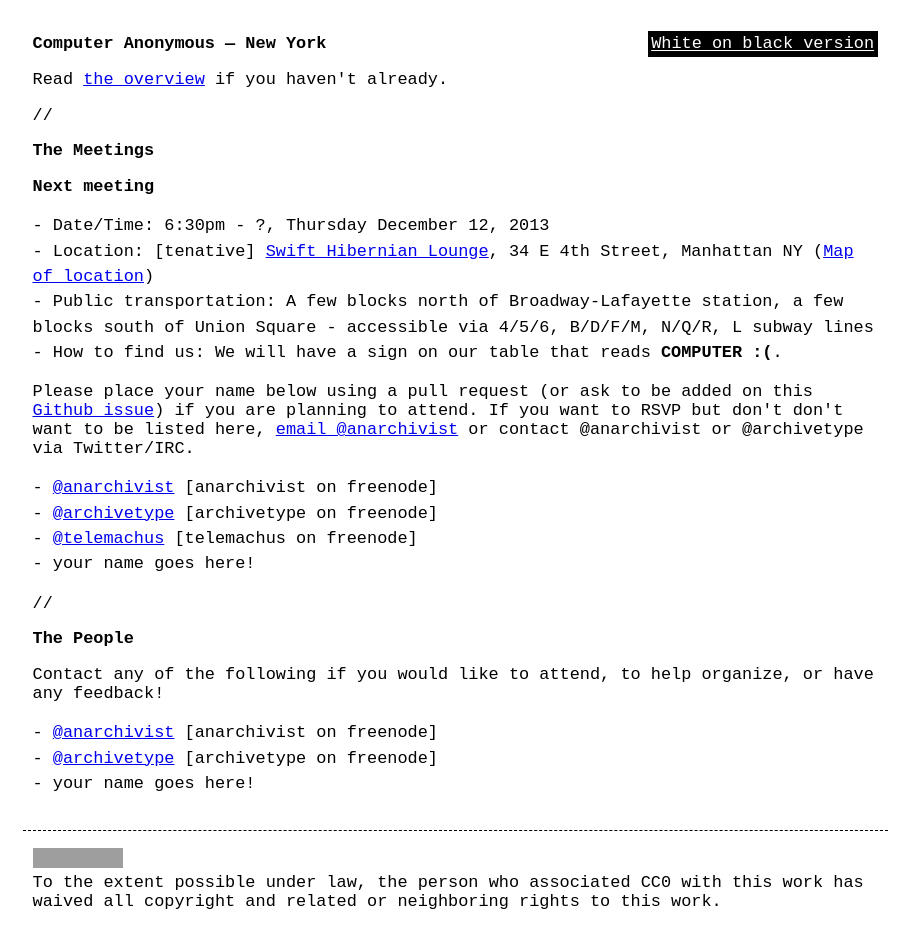
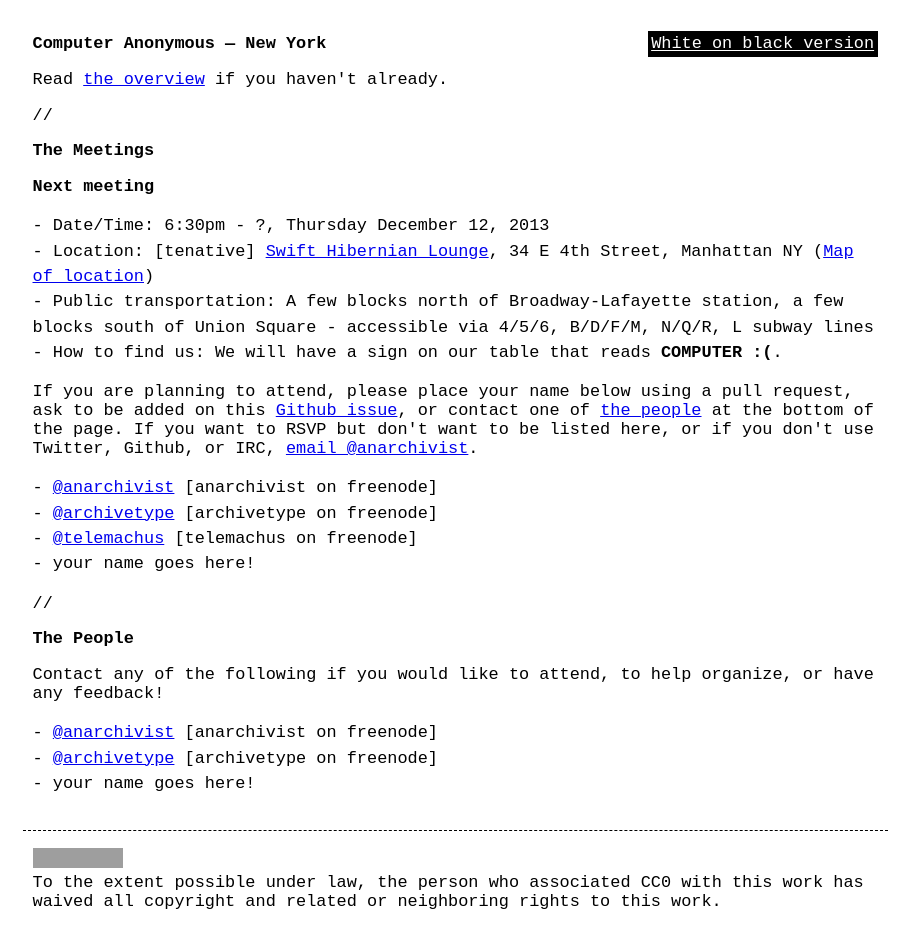
Before and after one commit to computeranonymous/computer, a Jekyll site: the page built from us_newyork.html, in a window 1280 px wide. Shown: the whole page, without its empty margins (185-1094 px from the left). Built offline with Jekyll 4.4.1, drawn with Linux system fonts in a browser that asks for light colours; grey boxes are pictures that could not be loaded.

Commit message:
[newyork] updated rsvp pt 2

```diff
--- a/us_newyork.html
+++ b/us_newyork.html
@@ -19,7 +19,7 @@ title: Computer Anonymous - New York
 <li>How to find us: We will have a sign on our table that reads <strong>COMPUTER :(</strong>.</li>
 </ul>
 
-<p>Please place your name below using a pull request (or ask to be added on this <a href="https://github.com/computeranonymous/computer/issues/246">Github issue</a>) if you are planning to attend. If you want to RSVP but don't don't want to be listed here, <a href="mailto:mark@dp.la">email @anarchivist</a> or contact @anarchivist or @archivetype via Twitter/IRC.</p>
+<p>If you are planning to attend, please place your name below using a pull request,  ask to be added on this <a href="https://github.com/computeranonymous/computer/issues/246">Github issue</a>, or contact one of <a href="#people">the people</a> at the bottom of the page. If you want to RSVP but don't want to be listed here, or if you don't use Twitter, Github, or IRC, <a href="mailto:mark@dp.la">email @anarchivist</a>.</p>
 
 <ul>
     <li><a href="https://twitter.com/anarchivist">@anarchivist</a> [anarchivist on freenode]</li>
@@ -32,7 +32,7 @@ title: Computer Anonymous - New York
 <p>//</p>
 
 
-<h2>The People</h2>
+<h2 id="people">The People</h2>
 
 <p>Contact any of the following if you would like to attend, to help organize, or have any feedback!</p>
 
```
